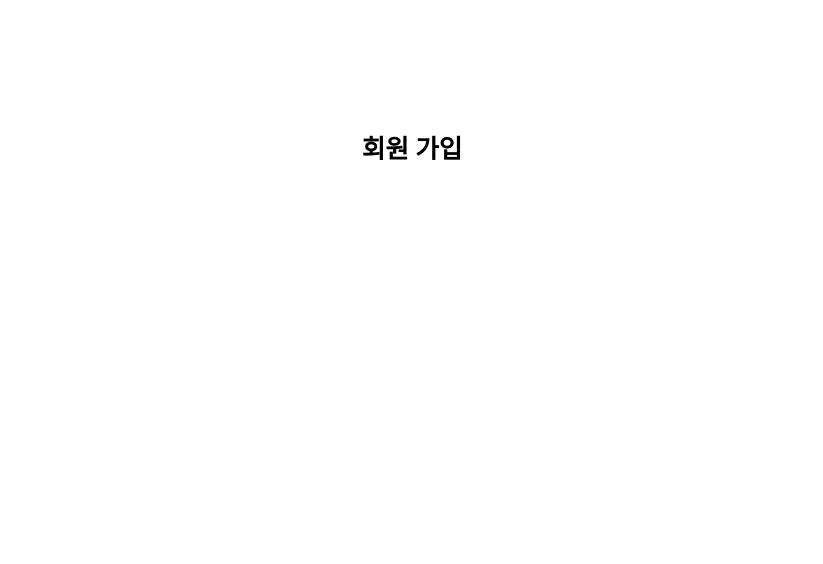
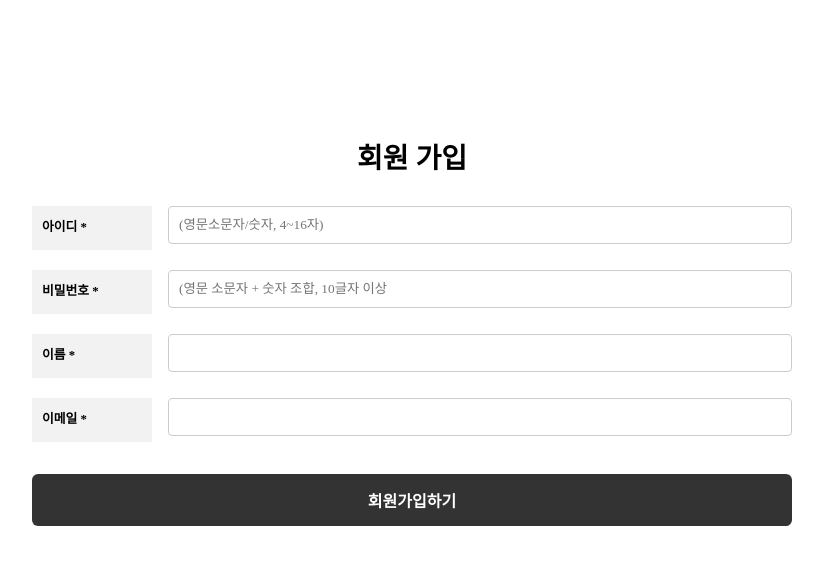
Before and after one commit to choidy180/deunhyang-next-v15, a Next.js app: page /member/input in a window 1280 px wide. Shown: the top 564 px of the page, without its empty margins (228-1051 px from the left). Built offline with nearby package versions, Linux system fonts and the light colour scheme; no server answers; a web font is replaced by a local one.

Commit message:
'deploy'

```diff
--- a/components/navigation.tsx
+++ b/components/navigation.tsx
@@ -13,34 +13,19 @@ const Navigation = () => {
 
     const [userMenu, setUserMenu] = useState(false);
 
-    // 로그아웃 핸들러 상태변경 함수
-    const setUserId = useAuthStore((user) => user.setUserId);
-    const setUserDisplayName = useAuthStore((user) => user.setUserDisplayName);
-    const setUserEmail = useAuthStore((user) => user.setUserEmail);
-    const setUserPhotoURL = useAuthStore((user) => user.setUserPhotoURL);
-    const setUserGrade = useAuthStore((user) => user.setUserGrade);
-    const setRefreshToken = useAuthStore((user) => user.setRefreshToken);
-
-    // 유저 정보
-    const userEmail = useAuthStore((user) => user.userEmail);
-    const userPhothURL = useAuthStore((user) => user.userPhotoURL);
+    // 유저상태 초기화, 이메일, 썸네일 가져오기
+    const { resetUser, userEmail, userPhotoURL } = useAuthStore();
 
     const [mounted, setMounted] = useState(false); // 로딩여부
 
     useEffect(() => {
-        setIsHidden(pathname.includes('member'));
+        setIsHidden(pathname.includes('member/'));
         setMounted(true);
     }, [pathname]);
 
     // 로그아웃
     const logoutHandler = () => {
-        setUserId('');
-        setUserDisplayName('');
-        setUserEmail('');
-        setUserPhotoURL('');
-        setUserGrade(0);
-        setRefreshToken('');
-
+        resetUser();
         alert('로그아웃 되었습니다.');
 
         return router.push('/');
@@ -52,8 +37,8 @@ const Navigation = () => {
                 mounted &&
                 (
                     <NavContainer $hide={isHidden}>
-                        <div className="logoDiv">
-                            Deun Hyang
+                        <div className="logoDiv" onClick={()=> router.push('/')}>
+                            <span>Deun Hyang</span>
                         </div>
                         <div className="d1Box">
                             <span>든향</span>
@@ -79,7 +64,7 @@ const Navigation = () => {
                                 ) : (
                                     <div className="photoBox">
                                         <Image
-                                            src={userPhothURL}
+                                            src={userPhotoURL}
                                             width={31}
                                             height={31}
                                             alt="..."
@@ -143,6 +128,10 @@ const NavContainer = styled.div<{$hide: boolean}>`
         display: flex;
         justify-content: start;
         align-items: end;
+
+        span {
+            cursor: pointer;
+        }
     }
 
 
--- a/lib/firebase.ts
+++ b/lib/firebase.ts
@@ -1,6 +1,7 @@
 // lib/firebase.ts
 import { initializeApp, getApps, getApp } from 'firebase/app';
 import { getAuth } from 'firebase/auth';
+import { getFirestore } from 'firebase/firestore';
 
 const firebaseConfig = {
     apiKey: process.env.NEXT_PUBLIC_FIREBASE_API_KEY!,
@@ -11,5 +12,6 @@ const firebaseConfig = {
 
 const app = getApps().length ? getApp() : initializeApp(firebaseConfig);
 const auth = getAuth(app);
+const db = getFirestore(app);
 
-export { auth };
+export { auth, db };
--- a/next.config.ts
+++ b/next.config.ts
@@ -24,6 +24,10 @@ const nextConfig: NextConfig = {
             }
         ],
     },
+
+    compiler: {
+        styledComponents: true,
+    },
 };
 
 export default nextConfig;
--- a/src/app/GlobalStyle.ts
+++ b/src/app/GlobalStyle.ts
@@ -45,6 +45,7 @@ const GlobalStyle = createGlobalStyle`
         padding: 0;
         position: relative;
         width: 100vw;
+        max-width: 100vw;
         min-height: 100vh;
 
         display: flex;
--- a/src/app/member/input/page.tsx
+++ b/src/app/member/input/page.tsx
@@ -1,27 +1,209 @@
 "use client";
+import { createUserWithEmailAndPassword, updateProfile } from 'firebase/auth';
+import React, { useState } from 'react';
+import styled from 'styled-components';
+import { auth } from '../../../../lib/firebase';
+import { useRouter } from 'next/navigation';
 
-import styled from "styled-components";
+const SignupForm = () => {
+    const router = useRouter();
 
-const MemberInput = () => {
+    const [id, setId] = useState('');
+    const [email, setEmail] = useState('');
+    const [password, setPassword] = useState('');
+    const [name, setName] = useState('');
+    const [error, setError] = useState('');
+    const [loading, setLoading] = useState(false);
+
+
+    // 아이디 체크
+    const isValidId = (id: string) => /^[a-z0-9]{4,16}$/.test(id);
+
+    // 비밀번호 체크
+    const isValidPassword = (pw: string) => /^(?=.*[a-z])(?=.*[0-9])[a-z0-9]{10,}$/.test(pw);
+
+    // 회원가입 핸들러
+    const handleSubmit = async (e: React.FormEvent) => {
+        e.preventDefault();
+        setError('');
+        if (!isValidId(id)) {
+            console.log('아이디 형식이 올바르지 않습니다.');
+            setError('아이디 형식이 올바르지 않습니다.');
+            e.stopPropagation();
+            return;
+        }
+        if (!isValidPassword(password)) {
+            console.log('비밀번호 형식이 올바르지 않습니다.');
+            setError('비밀번호 형식이 올바르지 않습니다.');
+            e.stopPropagation();
+            return;
+        }
+
+        // 회원가입 로딩 시작
+        setLoading(true);
+
+        // ✅ 여기서부터 회원가입 로직 진행
+        try {
+            const userCredential = await createUserWithEmailAndPassword(auth, email, password);
+            await updateProfile(userCredential.user, { displayName: name });
+            setLoading(false);
+            router.push('/welcome');
+        } catch (error:any) {
+            if(error.code === 'auth/email-already-in-use') {
+                setError('이미 사용중인 이메일입니다');
+                setLoading(false);
+                return;
+            }
+            setLoading(false);
+            setError(error.message);
+        }
+
+    };
+
     return (
-        <Container>
-            <h4>회원 가입</h4>
-        </Container>
-    )
-}
+        <Wrapper>
+            <Title>회원 가입</Title>
+            <Form>
+                <Row>
+                    <Label>아이디 *</Label>
+                    <div style={{ flex: 1 }}>
+                        <Input placeholder='(영문소문자/숫자, 4~16자)' value={id} onChange={(e) => setId(e.target.value)} required />
+                    </div>
+                </Row>
 
-const Container = styled.div`
+                <Row>
+                    <Label>비밀번호 *</Label>
+                    <div style={{ flex: 1 }}>
+                        <Input placeholder='(영문 소문자 + 숫자 조합, 10글자 이상' type="password" value={password} onChange={(e) => setPassword(e.target.value)} required />
+                    </div>
+                </Row>
+
+                <Row>
+                    <Label>이름 *</Label>
+                    <Input value={name} onChange={(e) => setName(e.target.value)} required />
+                </Row>
+
+                <Row className='final'>
+                    <Label>이메일 *</Label>
+                    <Input type="email" value={email} onChange={(e) => setEmail(e.target.value)} required />
+                </Row>
+                {error && <ErrorMessage>{error}</ErrorMessage>}
+                <SubmitButton type="button" onClick={handleSubmit}>회원가입하기</SubmitButton>
+            </Form>
+        </Wrapper>
+    );
+};
+
+const Wrapper = styled.div`
     width: 800px;
+    max-width: calc(100% - 10px);
+    margin: 0 auto;
+    padding: 40px 20px;
+`;
 
+const Title = styled.h1`
+    text-align: center;
+    font-size: 28px;
+    margin-bottom: 30px;
+`;
+
+const Form = styled.div`
+    width: 100%;
+
+    p.idcheck {
+        margin-left: 136px;
+        font-size: .8rem;
+    }
+    @media (max-width: 768px) {
+        p.idcheck {
+            margin-left: 0;
+        }
+    }
+`;
+
+const Row = styled.div`
     display: flex;
-    flex-direction: column;
-    justify-content: start;
-    align-items: center;
+    align-items: flex-start;
+    margin-top: 20px;
+    gap: 1rem;
 
-    h4 {
-        font-size: 1.6rem;
-        margin: 2rem;
+    div {
+        display: flex;
     }
-`
 
-export default MemberInput;
+    &.final {
+        margin-bottom: 2rem;
+    }
+
+    @media (max-width: 768px) {
+        div {
+            width: 100%;
+            display: flex;
+            gap: .6rem;
+        }
+        flex-direction: column;
+        gap: 0;
+    }
+`;
+
+const Label = styled.label`
+    width: 120px;
+    height: 44px;
+    padding-left: 10px;
+    font-weight: bold;
+    padding-top: 10px;
+    background-color: #f2f2f2;
+    font-size: .8rem;
+
+    @media (max-width: 768px) {
+        width: 100%;
+        margin-bottom: 8px;
+        padding-left: 0px;
+        height: auto;
+        background-color: transparent;
+    }
+`;
+
+const Input = styled.input`
+    flex: 1;
+    padding: 10px;
+    border: 1px solid #ccc;
+    border-radius: 4px;
+    min-width: 0;
+    width: 100%;
+
+    @media (max-width: 768px) {
+        width: 100%;
+    }
+`;
+
+const SubmitButton = styled.button`
+    width: 100%;
+    padding: 14px 0;
+    background-color: #333;
+    color: white;
+    font-size: 16px;
+    font-weight: bold;
+    border: none;
+    border-radius: 6px;
+    cursor: pointer;
+    transition: background-color 0.3s;
+
+    &:hover {
+        background-color: #555;
+    }
+
+    @media (max-width: 768px) {
+        font-size: 1rem;
+    }
+`;
+
+const ErrorMessage = styled.p`
+    color: red;
+    font-size: 1rem;
+    width: 100%;
+    text-align: center;
+    margin: 2rem 0 1rem 0;
+`;
+
+export default SignupForm;
--- a/store/useAuthStore.ts
+++ b/store/useAuthStore.ts
@@ -1,21 +1,22 @@
 import { create } from "zustand";
 
-type Fields = {
+type UserState = {
     userId: string;              // 아이디
     userDisplayName: string;     // 이름
     userEmail: string;           // 이메일
     userPhotoURL: string;        // 사진
     userGrade: number;           // 등급
     refreshToken: string;        // 토큰
+    provider: string;            // 로그인 경로
+
+    // 상태 변경 / 리셋
+    setUser: (user: Partial<Omit<UserState, 'setUser' | 'resetUser'>>) => void;
+    resetUser: () => void;
 };
 
 // 1. Fields라는 객체 타입의 필드들을 가져와서
 // 2. 각 필드에 대해 "set" + 대문자 필드명 형식의 setter 메서드 이름을 자동 생성하고
 // 3. 그 메서드의 타입은 해당 필드의 타입을 인자로 받아 반환값이 없는 함수로 구성
-
-type UserState = Fields & {
-    [K in keyof Fields as `set${Capitalize<string & K>}`]: (value: Fields[K]) => void;
-};
 
 export const useAuthStore = create<UserState>((set) => ({
     userId: '',
@@ -24,10 +25,19 @@ export const useAuthStore = create<UserState>((set) => ({
     userPhotoURL: '',
     userGrade: 0,
     refreshToken: '',
-    setUserId: (userId) => set({ userId }),
-    setUserDisplayName: (userDisplayName) => set({ userDisplayName }),
-    setUserEmail: (userEmail) => set({ userEmail }),
-    setUserPhotoURL: (userPhotoURL) => set({ userPhotoURL }),
-    setUserGrade: (userGrade) => set({ userGrade }),
-    setRefreshToken: (refreshToken) => set({ refreshToken }),
+    provider: '',
+    // ✅ 오브젝트 단위로 업데이트
+    setUser: (user) => set((state) => ({ ...state, ...user })),
+
+    // ✅ 초기화
+    resetUser: () =>
+        set({
+            userId: '',
+            userDisplayName: '',
+            userEmail: '',
+            userPhotoURL: '',
+            userGrade: 0,
+            refreshToken: '',
+            provider: ''
+        }),
 }))
```
Also changed, not shown: components/googleLoginBtn.tsx (+10 -13 lines), src/app/member/page.tsx (+52 -4 lines), src/app/welcome/page.tsx (added, +19 -0 lines), 1 other file (tests, documents, lock files or other folders).
